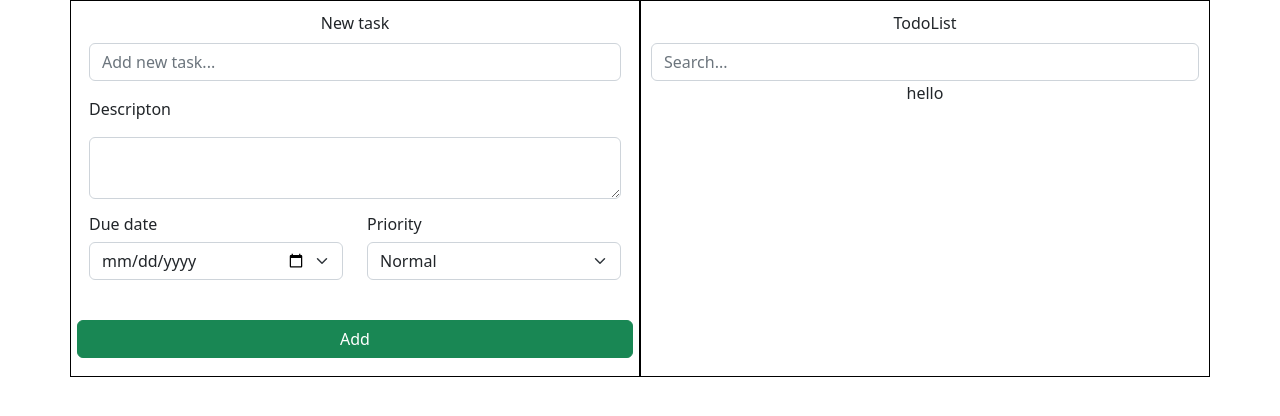
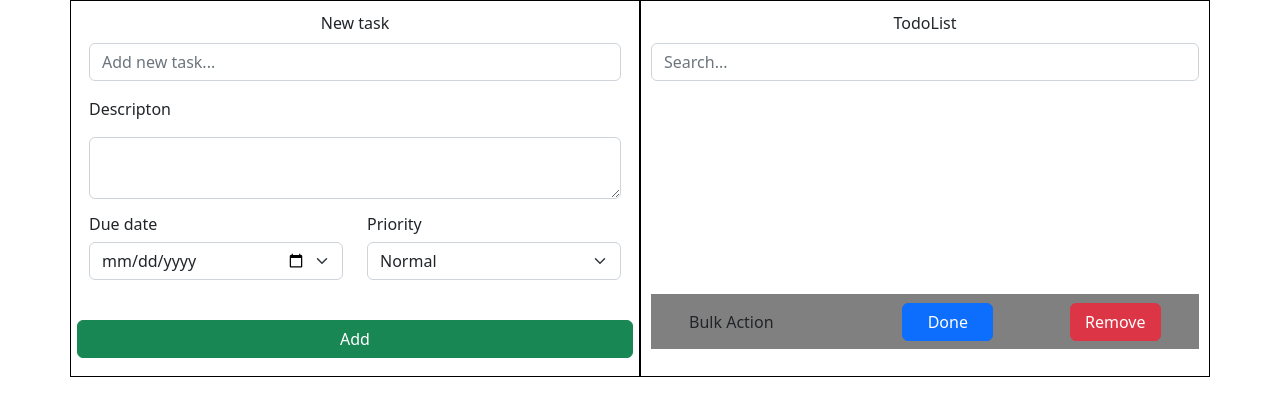
Before and after one commit to HoangNam27081995/HoangNam27081995, a React (Create React App) app in the folder my-app/: page / in a window 1280 px wide. Shown: the top 416 px of the page. Built offline with nearby package versions, Linux system fonts and the light colour scheme.

Commit message:
update css

```diff
--- a/my-app/src/App.css
+++ b/my-app/src/App.css
@@ -14,3 +14,18 @@
 .row .col-6 h6{
   text-align:left;
 }
+.Footer{
+  position:relative;
+  display:flex;
+  justify-content:space-around;
+  align-items:center;
+  background-color:gray;
+  bottom: -60%;
+  height: 55px;
+}
+.Footer p{
+  display:flex;
+  align-items:center;
+  text-align: center;
+  margin-bottom: 0;
+};
--- a/my-app/src/App.js
+++ b/my-app/src/App.js
@@ -13,7 +13,11 @@ function App() {
       <div className="todoList col">
         TodoList
         <TodoList/>
-        <div>hello</div>
+        <div className="Footer">
+          <p className="col-3"> Bulk Action </p>
+           <button className="btn btn-primary col-2">Done</button>
+           <button className="btn btn-danger col-2">Remove</button>
+        </div>
       </div>
       </div>
     </div>
```
